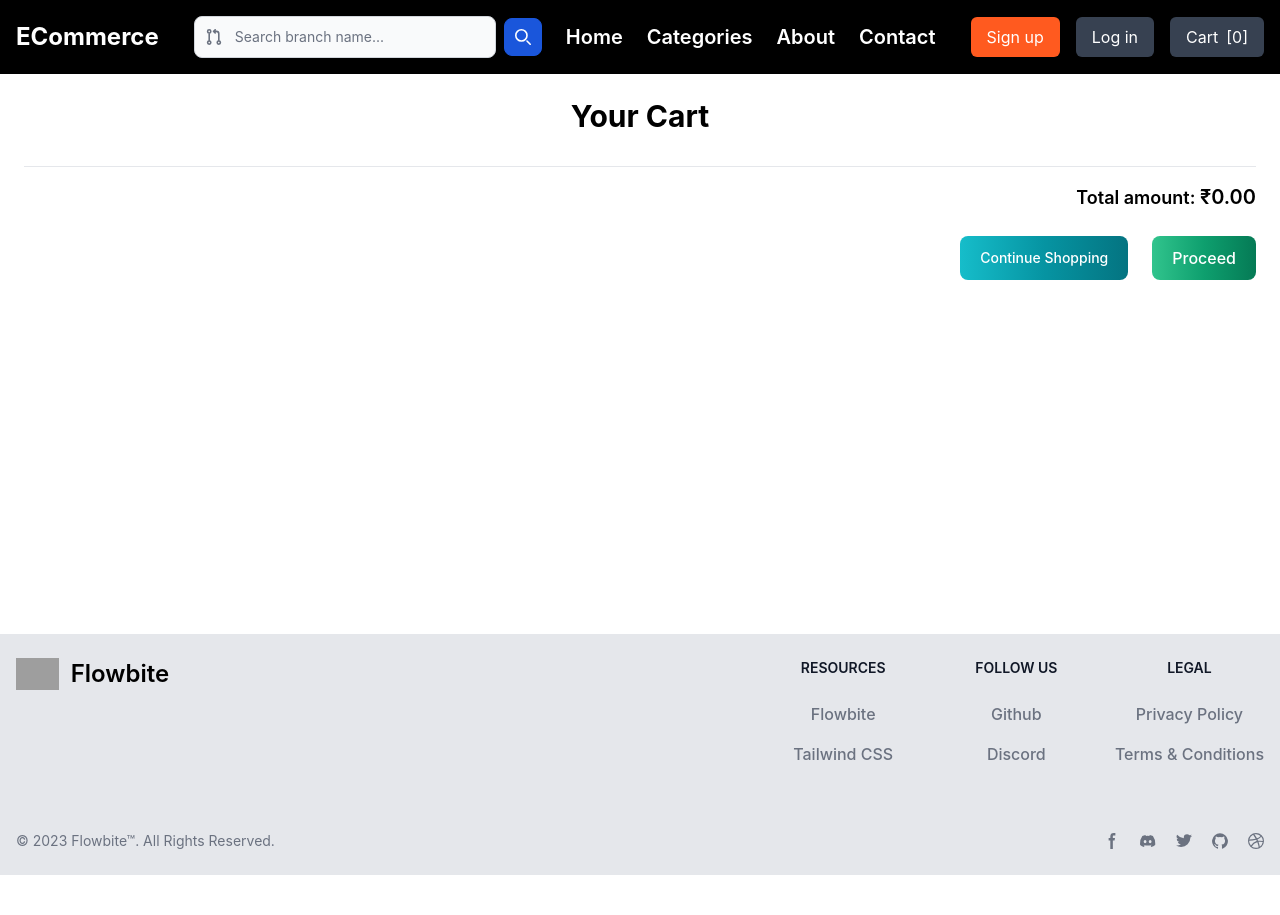
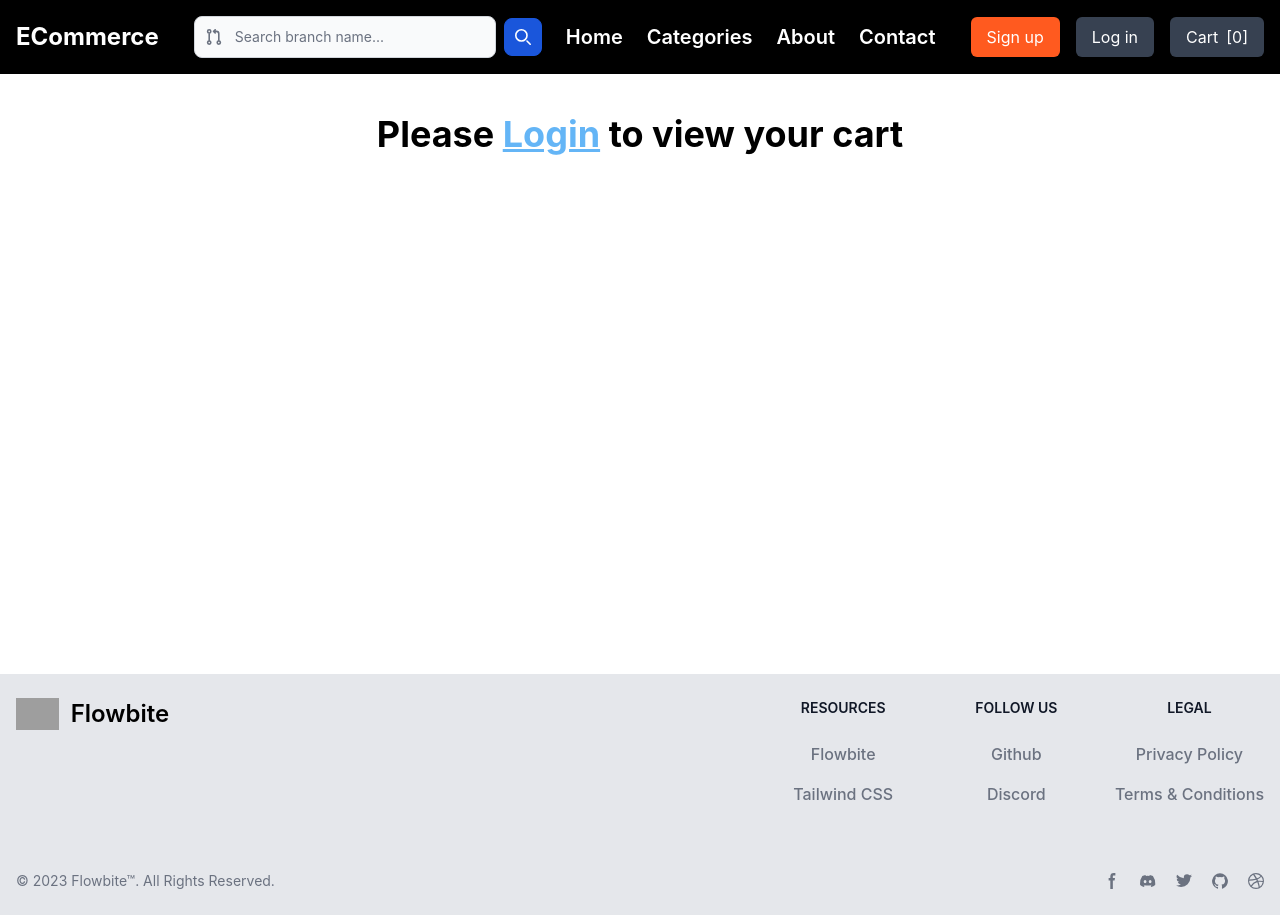
Before and after one commit to swarnab007/E-Commerce-webApp-Client, a React (Vite) app in the folder client/: page /cart in a window 1280 px wide. Before the commit the page ends 875 px from the top, so only its background shows below. Built offline with nearby package versions, Linux system fonts and the light colour scheme; grey boxes are pictures that could not be loaded.

Commit message:
cartpage updated

```diff
--- a/client/src/pages/CartPage.jsx
+++ b/client/src/pages/CartPage.jsx
@@ -3,9 +3,13 @@ import { Trash, Heart } from "lucide-react";
 import { useCart } from "../context/Cart.jsx";
 import Layout from "../components/layout/Layout.jsx";
 import { toast } from "react-hot-toast";
+import { useAuth } from "../context/Auth.jsx";
+import { Link, useNavigate } from "react-router-dom";
 
 const CartPage = () => {
   const [cart, setCart] = useCart();
+  const [auth, setAuth] = useAuth();
+  const navigate = useNavigate();
 
   const removeFromCart = (id) => {
     const updatedCart = cart.filter((product) => product._id !== id);
@@ -20,8 +24,12 @@ const CartPage = () => {
 
   return (
     <Layout title={"Cart"}>
+      {auth.user ? (
+        <>
           <div className="container mx-auto p-6 sm:p-10">
-        <h2 className="text-3xl font-bold text-center mb-6">Your Cart</h2>
+            <h2 className="text-3xl font-bold text-center mb-6">
+              Your Cart : {cart.length} items
+            </h2>
             <ul className="space-y-6">
               {cart.map((product) => (
                 <li
@@ -66,26 +74,50 @@ const CartPage = () => {
                 </li>
               ))}
             </ul>
-        <div className="mt-8 text-right border-t border-gray-200 pt-4">
-          <p className="text-lg font-semibold">
-            Total amount: <span className="text-xl">₹{getTotalAmount()}</span>
+            <div className="flex flex-col sm:flex-row justify-between items-start sm:items-center mt-8">
+              <div className="text-left sm:w-1/2">
+                <h2 className="text-2xl font-bold mb-2">Your Address</h2>
+                <p className="text-lg">{auth.user.address}</p>
+                <button
+                  onClick={() => navigate("/dashboard/user")}
+                  className="mt-4 px-4 py-2 bg-blue-600 text-white rounded hover:bg-blue-700"
+                >
+                  Change Address
+                </button>
+              </div>
+              <div className="flex flex-col items-end sm:w-1/2 mt-8 sm:mt-0">
+                <p className="text-lg font-semibold text-right">
+                  Total amount :{" "}
+                  <span className="font-bold text-xl">₹{getTotalAmount()}</span>
                 </p>
-        </div>
-        <div className="flex justify-end mt-6 space-x-4">
+                <div className="flex justify-end space-x-6 mt-6">
                   <button
                     type="submit"
-            class="text-white bg-gradient-to-r from-teal-400 via-teal-500 to-teal-600 hover:bg-gradient-to-br focus:ring-4 focus:outline-none focus:ring-teal-300 dark:focus:ring-teal-800 font-medium rounded-lg text-sm px-5 py-2.5 text-center me-2 mb-2"
+                    onClick={() => navigate("/")}
+                    className="text-white bg-gradient-to-r from-teal-400 via-teal-500 to-teal-600 hover:bg-gradient-to-br focus:ring-4 focus:outline-none focus:ring-teal-300 dark:focus:ring-teal-800 font-medium rounded-lg text-sm px-5 py-2.5 text-center"
                   >
                     Continue Shopping
                   </button>
                   <button
-            type="submit"
-            class="text-white bg-gradient-to-r from-green-400 via-green-500 to-green-600 hover:bg-gradient-to-br focus:ring-4 focus:outline-none focus:ring-green-300 dark:focus:ring-green-800 font-medium rounded-lg text-md px-5 py-2.5 text-center me-2 mb-2"
+                    type="button"
+                    className="text-white bg-gradient-to-r from-green-400 via-green-500 to-green-600 hover:bg-gradient-to-br focus:ring-4 focus:outline-none focus:ring-green-300 dark:focus:ring-green-800 font-medium rounded-lg text-md px-5 py-2.5 text-center"
                   >
                     Proceed
                   </button>
                 </div>
               </div>
+            </div>
+          </div>
+        </>
+      ) : (
+        <h1 className="text-4xl font-bold mt-10 text-center">
+          Please{" "}
+          <Link className="text-blue-300 underline" to="/login">
+            Login
+          </Link>{" "}
+          to view your cart
+        </h1>
+      )}
     </Layout>
   );
 };
```
Lines whose indentation alone changed are shown as unchanged.
